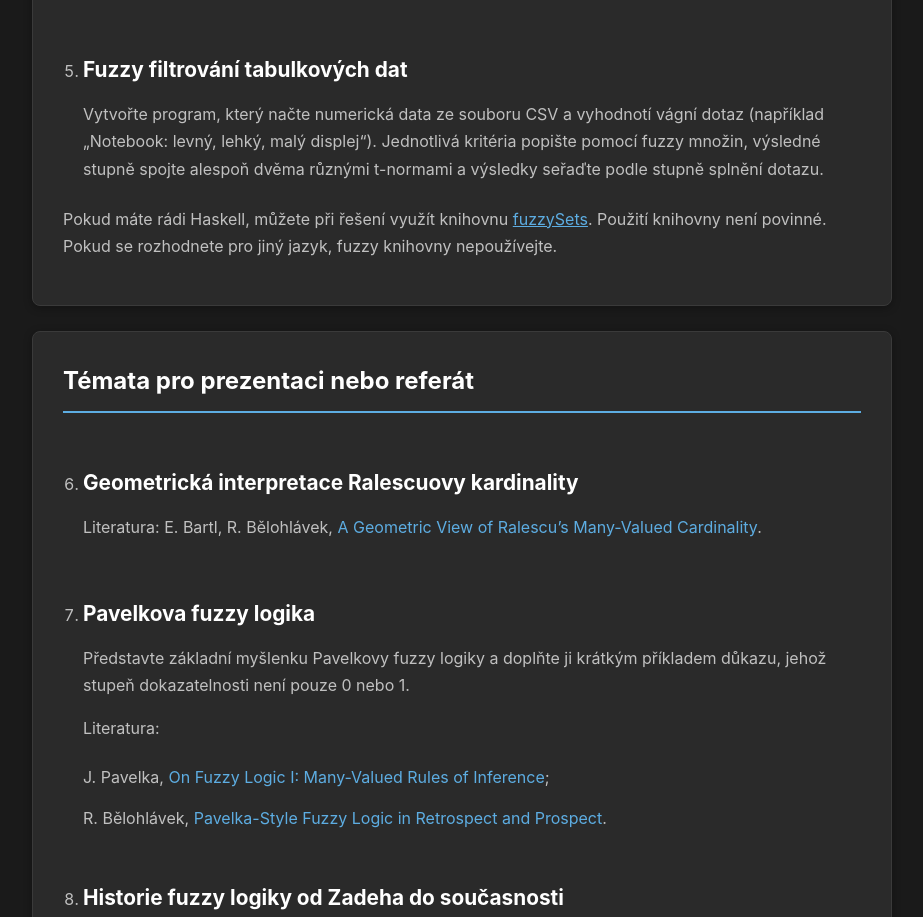
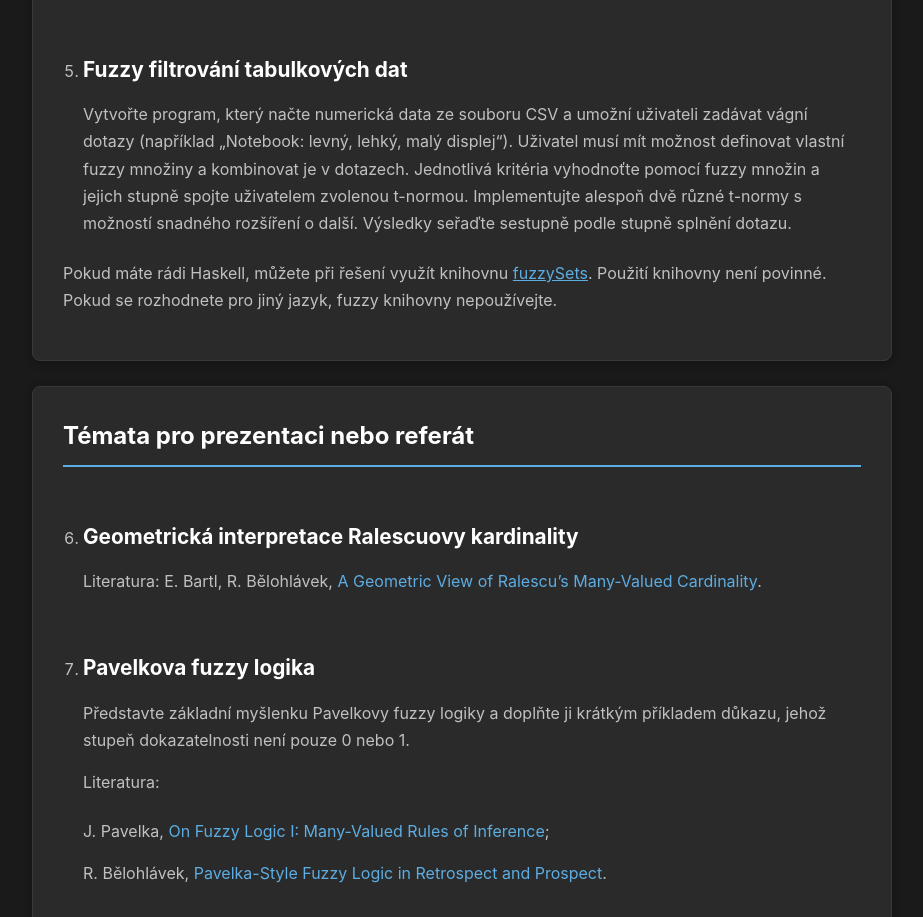
Before and after one commit to luckyluke66/luckyluke66.github.io, a plain HTML site: page Fuz/semestralWork.html in a window 1280 px wide. Shown: the part 1438-2355 px from the top of the page, without its empty margins (178-1101 px from the left). Drawn offline with Linux system fonts and the light colour scheme.

Commit message:
fuzzy cvicebnice

```diff
--- a/Fuz/semestralWork.html
+++ b/Fuz/semestralWork.html
@@ -62,10 +62,12 @@
                     </li>
                     <li>
                         <h3>Fuzzy filtrování tabulkových dat</h3>
-                        <p>Vytvořte program, který načte numerická data ze souboru CSV a vyhodnotí vágní dotaz
+                        <p>Vytvořte program, který načte numerická data ze souboru CSV a umožní uživateli zadávat vágní dotazy
                             (například „Notebook: levný, lehký, malý displej“).
-                            Jednotlivá kritéria popište pomocí fuzzy množin, výsledné stupně spojte alespoň dvěma různými t-normami
-                            a výsledky seřaďte podle stupně splnění dotazu.
+                            Uživatel musí mít možnost definovat vlastní fuzzy množiny a kombinovat je v dotazech.
+                            Jednotlivá kritéria vyhodnoťte pomocí fuzzy množin a jejich stupně spojte uživatelem zvolenou t-normou.
+                            Implementujte alespoň dvě různé t-normy s možností snadného rozšíření o další.
+                            Výsledky seřaďte sestupně podle stupně splnění dotazu.
                         </p>
                     </li>
                 </ol>
@@ -138,6 +140,8 @@
                         <ul>
                             <li>A. de Simone, D. Mundici, M. Navara, <a href="https://www.dml.cz/bitstream/handle/10338.dmlcz/127812/CzechMathJ_53-2003-2_18.pdf">A Cantor–Bernstein Theorem for σ-Complete MV-Algebras</a>, úvodní část o operacích MV-algeber;</li>
                             <li>J. Rachůnek, <a href="https://www.dml.cz/handle/10338.dmlcz/127423">DRl-Semigroups and MV-Algebras</a>.</li>
+                            <li>Mundici, <a href="https://www.karlin.mff.cuni.cz/~ssaos/2015/handout_mundici.pdf">Introduction to MV algebras</a></li>
+                            Není třeba číst články celé, stačí části kde se definuje rozdíl.
                         </ul>
                     </li>
                     <li>
```
Also changed, not shown: 1 other file.
